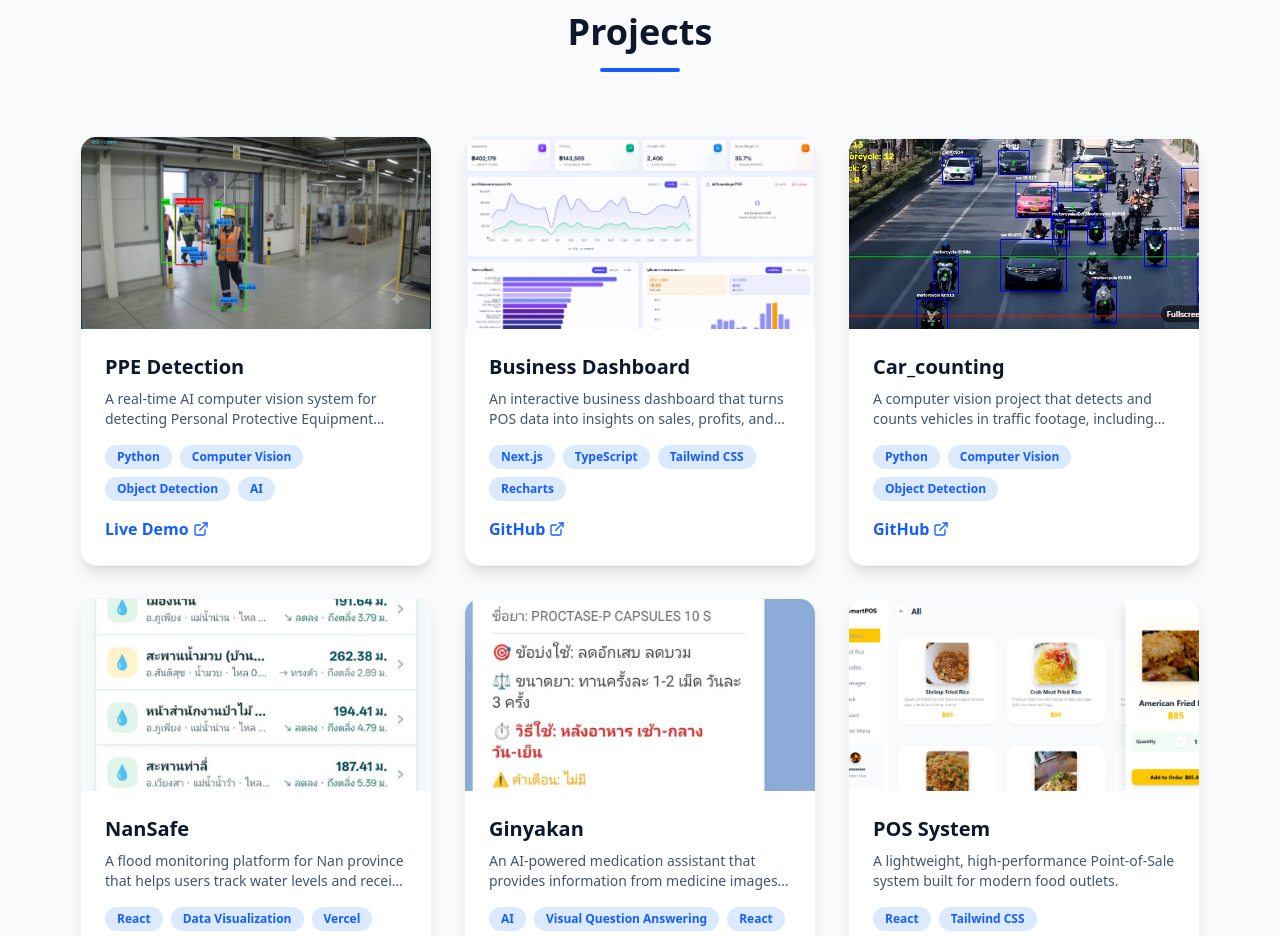
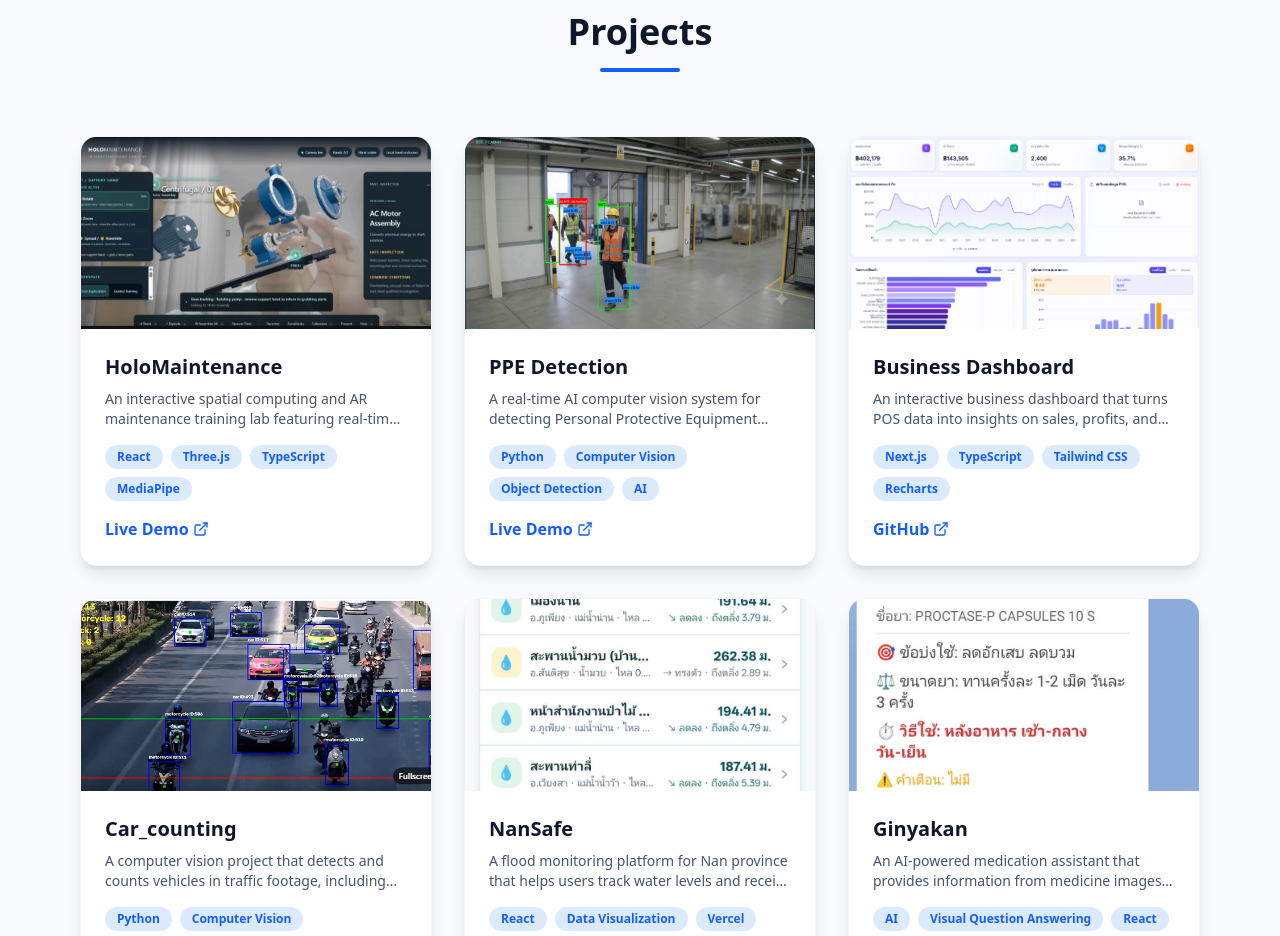
Before and after one commit to natee-s/my-portfolio, a React (Vite) app: page / in a window 1280 px wide. Shown: the part 4520-5456 px from the top of the page. Built offline with nearby package versions, Linux system fonts and the light colour scheme.

Commit message:
add Holo manitenance project Card

```diff
--- a/src/data/portfolio.js
+++ b/src/data/portfolio.js
@@ -123,6 +123,14 @@ export const experienceCard = [
 
 export const projectsData = [
   {
+    title: "HoloMaintenance",
+    description: "An interactive spatial computing and AR maintenance training lab featuring real-time hand gesture tracking (pinch, rotate, explode/assemble) for 3D industrial machinery inspection.",
+    tags: ["React", "Three.js", "TypeScript", "MediaPipe"],
+    image: "image/holo-maintenance.png",
+    link: "https://lnkd.in/p/gQdsiTeT",
+    linkLabel: "Live Demo",
+  },
+  {
     title: "PPE Detection",
     description: "A real-time AI computer vision system for detecting Personal Protective Equipment (PPE) such as safety helmets, reflective vests, and safety shoes in industrial workplaces to enhance safety compliance.",
     tags: ["Python", "Computer Vision", "Object Detection", "AI"],
```
Also changed, not shown: public/image/holo-maintenance.png (added).
